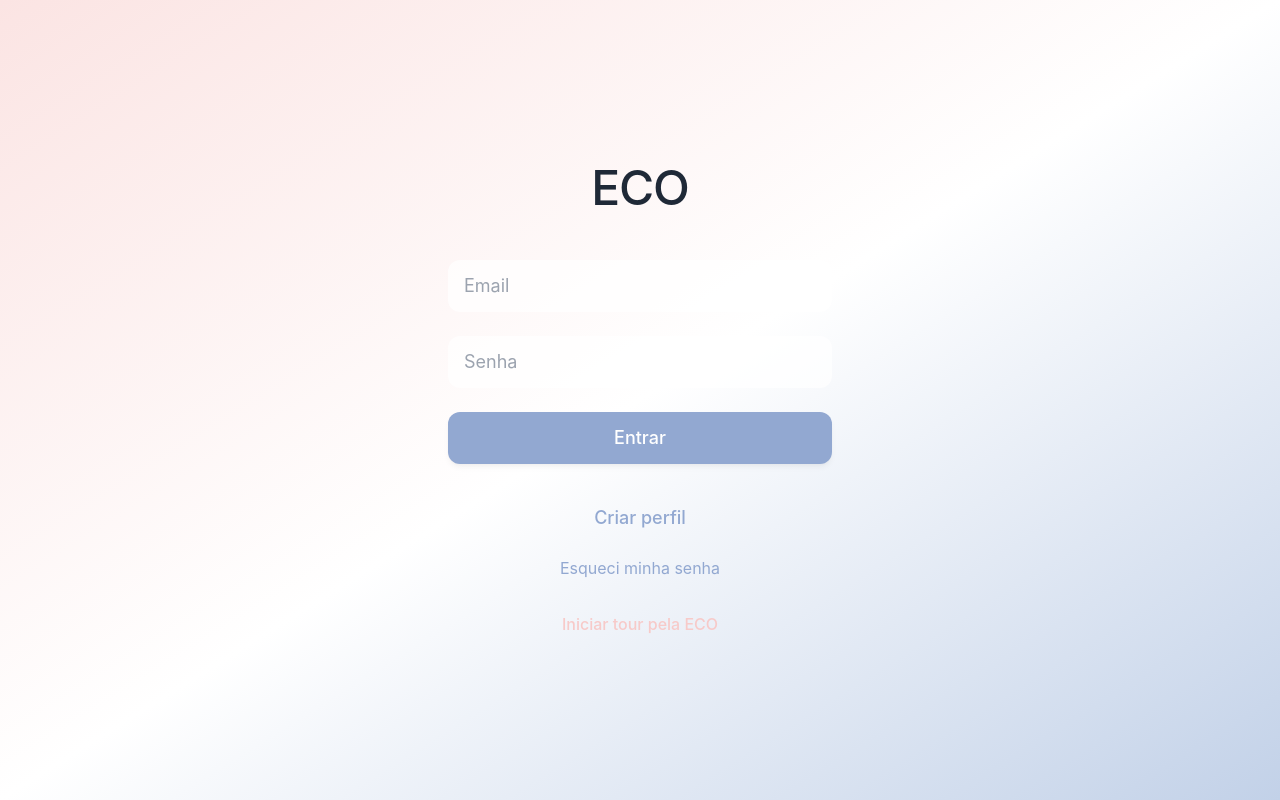
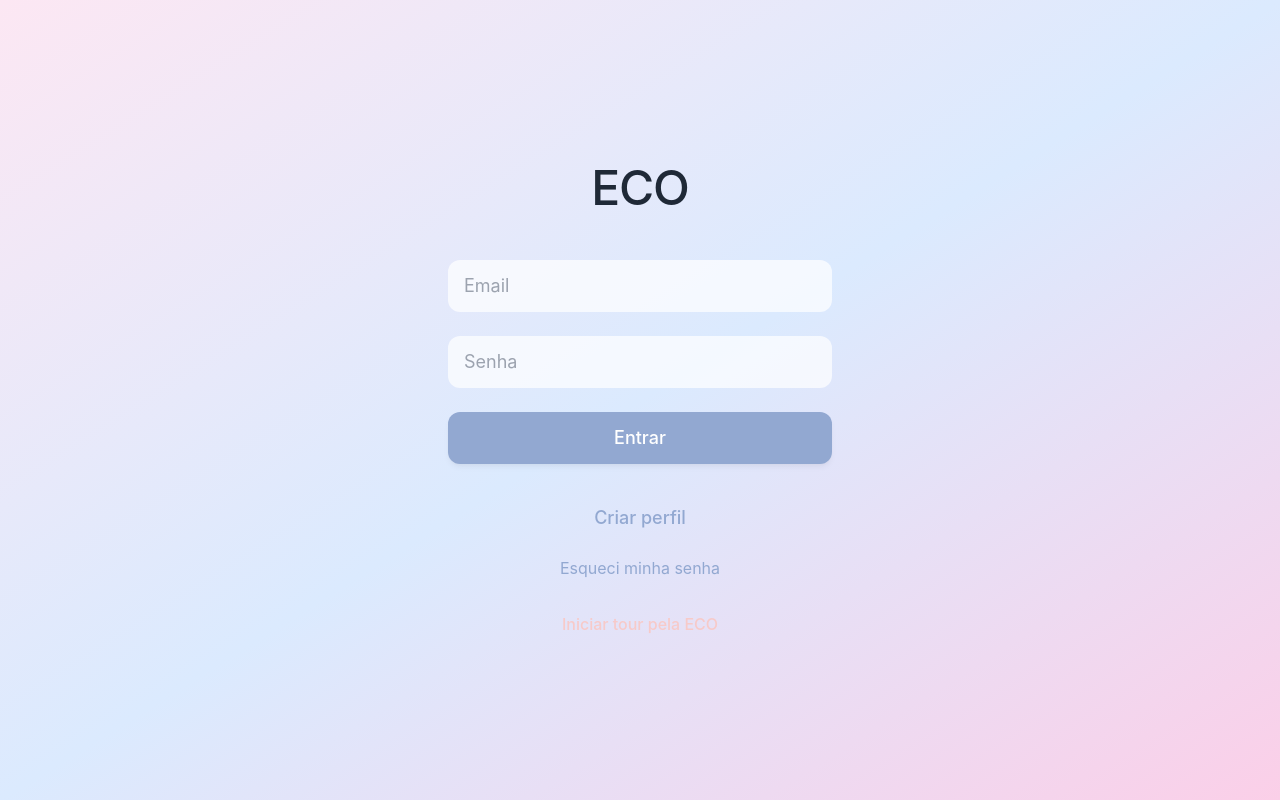
Before and after one commit to Bigajax/ECO-2, a React (Vite) app in the folder frontend/: page / in a window 1280 px wide. Built offline with nearby package versions, Linux system fonts and the light colour scheme; a web font is replaced by a local one.

Commit message:
Update index.css

```diff
--- a/frontend/index.css
+++ b/frontend/index.css
@@ -4,7 +4,7 @@
 
 @layer base {
   body {
-    @apply bg-gradient-to-br from-rose-light via-white to-serenity-light min-h-screen font-sans text-neutral-800;
+    @apply bg-gradient-to-br from-pink-100 via-blue-100 to-pink-200 min-h-screen font-sans text-neutral-800;
   }
 
   input, textarea {
```
